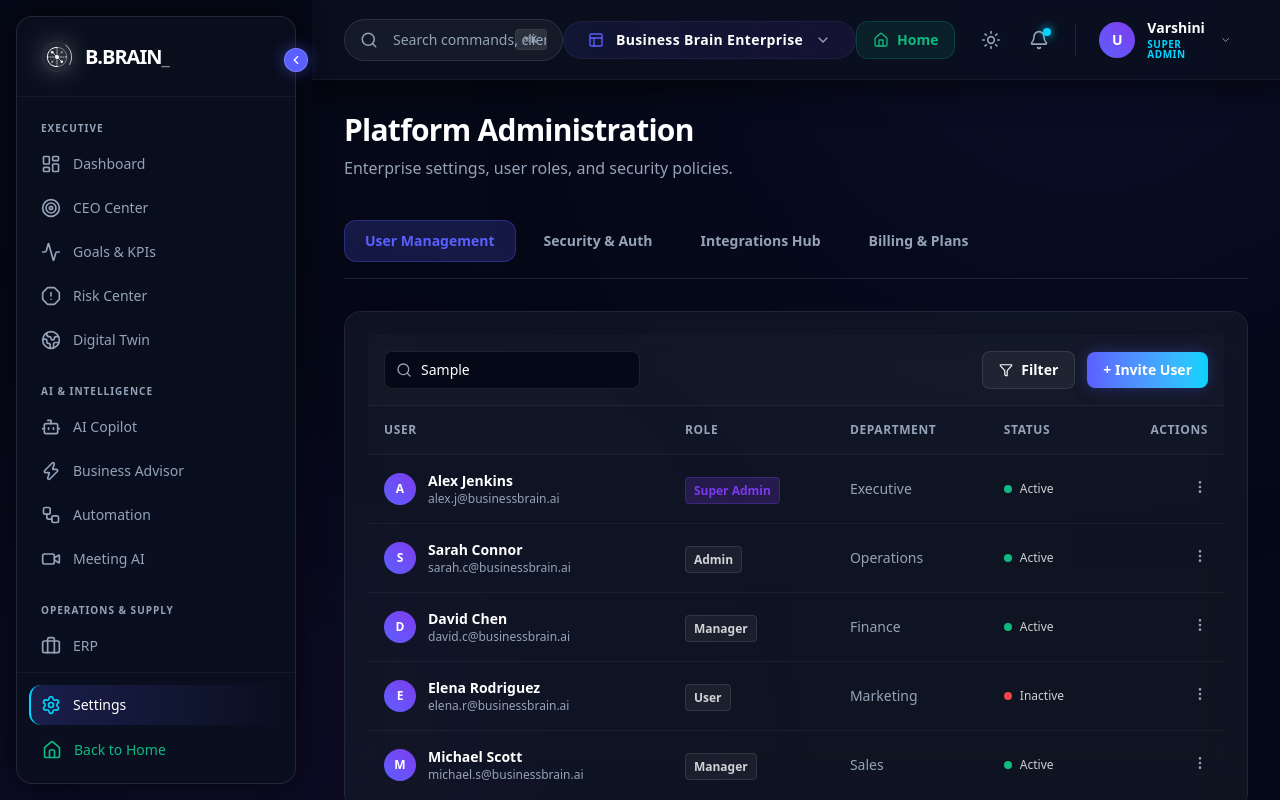
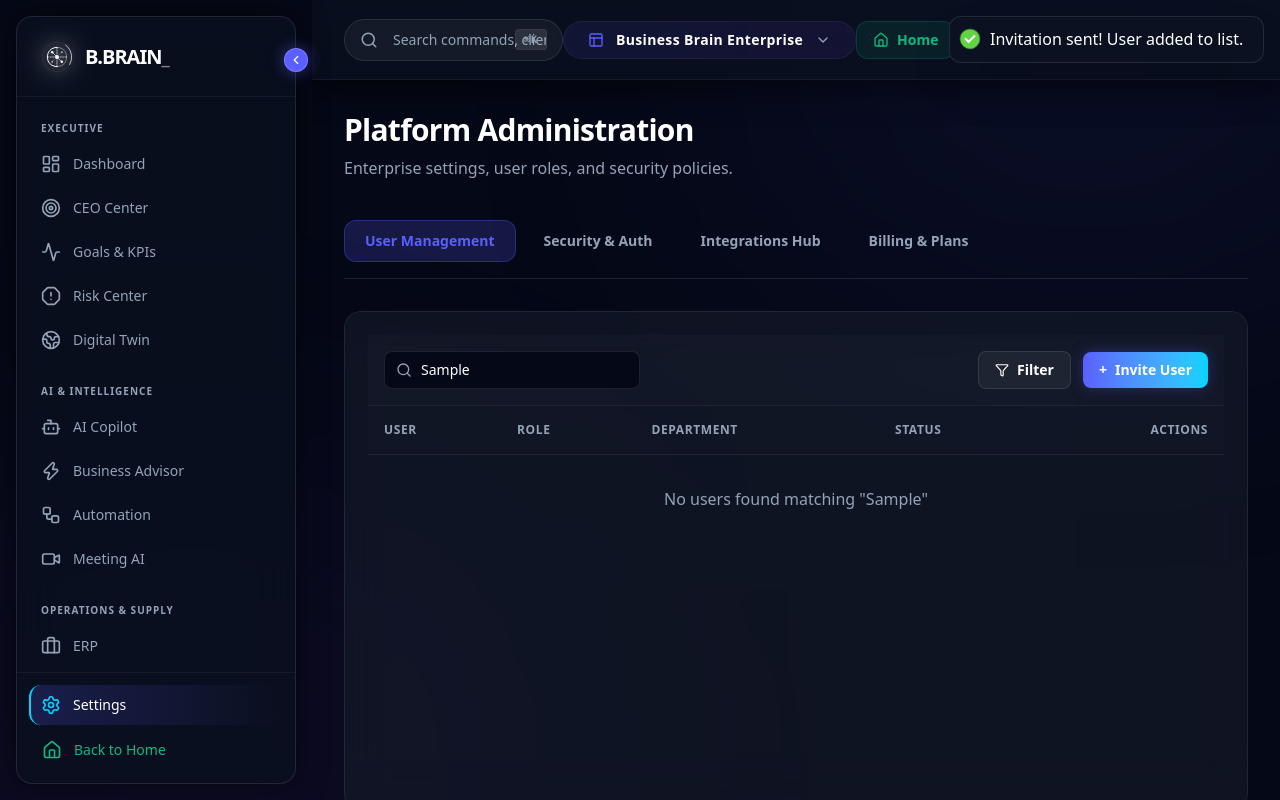
Before and after one commit to durisetivarshini-ux/business-brain, a React (Vite) app: page /app/settings in a window 1280 px wide. Both pictures are taken after typing "Sample" into the empty fields and a click on the button "+ Invite User". Built offline with nearby package versions, Linux system fonts and the light colour scheme; a web font is replaced by a local one.

Commit message:
feat: make Settings Platform Administration pages fully interactive (states, keys, search, mock APIs)

```diff
--- a/src/pages/Settings/IntegrationHub.jsx
+++ b/src/pages/Settings/IntegrationHub.jsx
@@ -1,24 +1,41 @@
-import React from 'react';
+import React, { useState } from 'react';
 import { motion } from 'framer-motion';
-import { CheckCircle2, XCircle } from 'lucide-react';
+import { CheckCircle2, XCircle, Loader2 } from 'lucide-react';
 import { GlassCard } from '../../components/ui/GlassCard';
 import { toast } from 'react-hot-toast';
 
 export function IntegrationHub() {
-  const integrations = [
-    { name: "Slack", desc: "Send notifications directly to channels.", connected: true, logo: "https://upload.wikimedia.org/wikipedia/commons/d/d5/Slack_icon_2019.svg" },
-    { name: "Stripe", desc: "Sync payments and generate invoices.", connected: true, logo: "https://upload.wikimedia.org/wikipedia/commons/b/ba/Stripe_Logo%2C_revised_2016.svg" },
-    { name: "AWS S3", desc: "Cloud storage for the Document Vault.", connected: true, logo: "https://upload.wikimedia.org/wikipedia/commons/9/93/Amazon_Web_Services_Logo.svg" },
-    { name: "OpenAI", desc: "Language model powering AI Copilot.", connected: true, logo: "https://upload.wikimedia.org/wikipedia/commons/4/4d/OpenAI_Logo.svg" },
-    { name: "Salesforce", desc: "Bi-directional sync for CRM module.", connected: false, logo: "https://upload.wikimedia.org/wikipedia/commons/f/f9/Salesforce.com_logo.svg" },
-    { name: "GitHub", desc: "Developer API webhooks and logs.", connected: false, logo: "https://upload.wikimedia.org/wikipedia/commons/9/91/Octicons-mark-github.svg" },
-  ];
+  const [integrations, setIntegrations] = useState([
+    { id: 1, name: "Slack", desc: "Send notifications directly to channels.", connected: true, logo: "https://upload.wikimedia.org/wikipedia/commons/d/d5/Slack_icon_2019.svg" },
+    { id: 2, name: "Stripe", desc: "Sync payments and generate invoices.", connected: true, logo: "https://upload.wikimedia.org/wikipedia/commons/b/ba/Stripe_Logo%2C_revised_2016.svg" },
+    { id: 3, name: "AWS S3", desc: "Cloud storage for the Document Vault.", connected: true, logo: "https://upload.wikimedia.org/wikipedia/commons/9/93/Amazon_Web_Services_Logo.svg" },
+    { id: 4, name: "OpenAI", desc: "Language model powering AI Copilot.", connected: true, logo: "https://upload.wikimedia.org/wikipedia/commons/4/4d/OpenAI_Logo.svg" },
+    { id: 5, name: "Salesforce", desc: "Bi-directional sync for CRM module.", connected: false, logo: "https://upload.wikimedia.org/wikipedia/commons/f/f9/Salesforce.com_logo.svg" },
+    { id: 6, name: "GitHub", desc: "Developer API webhooks and logs.", connected: false, logo: "https://upload.wikimedia.org/wikipedia/commons/9/91/Octicons-mark-github.svg" },
+  ]);
+  const [loadingId, setLoadingId] = useState(null);
+
+  const handleToggle = (id, connected, name) => {
+    if (connected) {
+      toast.success(`${name} settings opened.`);
+      return;
+    }
+
+    setLoadingId(id);
+    setTimeout(() => {
+      setIntegrations(integrations.map(inv => inv.id === id ? { ...inv, connected: true } : inv));
+      setLoadingId(null);
+      toast.success(`${name} successfully connected!`);
+    }, 1200);
+  };
+
 
   return (
     <div className="grid grid-cols-1 md:grid-cols-2 lg:grid-cols-3 gap-6">
       {integrations.map((integration, i) => (
         <motion.div
-          key={i}
+          key={integration.id}
+
           initial={{ opacity: 0, y: 10 }}
           animate={{ opacity: 1, y: 0 }}
           transition={{ delay: i * 0.1 }}
@@ -46,11 +63,14 @@ export function IntegrationHub() {
             <p className="text-[#94A3B8] text-sm leading-relaxed mb-6 flex-1">{integration.desc}</p>
 
             <button
-              onClick={() => toast.success(integration.connected ? `${integration.name} settings opened.` : `${integration.name} integration request sent!`)}
-              className={`w-full py-2.5 rounded-lg text-sm font-bold border transition-colors ${integration.connected ? 'bg-white/5 border-white/10 text-white hover:bg-[#EF4444]/20 hover:border-[#EF4444]/50 hover:text-[#EF4444]' : 'bg-[#5B5FFF] border-[#5B5FFF] text-white hover:bg-[#4F54E6]'}`}
+              onClick={() => handleToggle(integration.id, integration.connected, integration.name)}
+              disabled={loadingId === integration.id}
+              className={`w-full py-2.5 flex items-center justify-center gap-2 rounded-lg text-sm font-bold border transition-colors disabled:opacity-50 ${integration.connected ? 'bg-white/5 border-white/10 text-white hover:bg-[#EF4444]/20 hover:border-[#EF4444]/50 hover:text-[#EF4444]' : 'bg-[#5B5FFF] border-[#5B5FFF] text-white hover:bg-[#4F54E6]'}`}
             >
-              {integration.connected ? 'Configure' : 'Connect'}
+              {loadingId === integration.id ? <Loader2 size={16} className="animate-spin" /> : null}
+              {loadingId === integration.id ? 'Connecting...' : (integration.connected ? 'Configure' : 'Connect')}
             </button>
+
 
           </GlassCard>
         </motion.div>
--- a/src/pages/Settings/SecurityPanel.jsx
+++ b/src/pages/Settings/SecurityPanel.jsx
@@ -1,9 +1,36 @@
-import React from 'react';
+import React, { useState } from 'react';
 import { Shield, Key, Smartphone, Clock, AlertTriangle } from 'lucide-react';
 import { GlassCard } from '../../components/ui/GlassCard';
 import { toast } from 'react-hot-toast';
 
 export function SecurityPanel() {
+  const [sessions, setSessions] = useState([
+    { id: 1, device: 'MacBook Pro 16"', location: 'San Francisco, CA • Current Session', active: true, icon: <Smartphone size={16} className="text-[#5B5FFF]" /> },
+    { id: 2, device: 'iPhone 14 Pro', location: 'San Francisco, CA • 2 hours ago', active: false, icon: <Smartphone size={16} className="text-[#94A3B8]" /> }
+  ]);
+
+  const [apiKeys, setApiKeys] = useState([
+    { id: 1, name: 'Production API', key: 'sk_live_*************************3f9a', date: 'Created 2mo ago', fullKey: 'sk_live_9x8c7v6b5n4m3a2s1d0f' }
+  ]);
+
+  const handleRevoke = (id) => {
+    setSessions(sessions.filter(s => s.id !== id));
+    toast.success('Session revoked successfully.');
+  };
+
+  const handleGenerateKey = () => {
+    const randomChars = Math.random().toString(36).substring(2, 10) + Math.random().toString(36).substring(2, 10);
+    const newKey = {
+      id: Date.now(),
+      name: 'New API Key',
+      key: `sk_live_*************************${randomChars.substring(0, 4)}`,
+      fullKey: `sk_live_${randomChars}`,
+      date: 'Created just now'
+    };
+    setApiKeys([newKey, ...apiKeys]);
+    toast.success('New API key generated!');
+  };
+
   return (
     <div className="space-y-6">
 
@@ -37,33 +64,29 @@ export function SecurityPanel() {
         <GlassCard className="p-6 border-white/5 bg-[#0B1120]/60">
           <h3 className="text-sm font-bold text-[#94A3B8] uppercase tracking-wider mb-6">Active Sessions</h3>
           <div className="space-y-4">
-            <div className="flex items-center justify-between p-3 rounded-lg bg-white/5 border border-white/5">
+            {sessions.map(session => (
+              <div key={session.id} className="flex items-center justify-between p-3 rounded-lg bg-white/5 border border-white/5">
                 <div className="flex items-center gap-3">
-                <Smartphone size={16} className="text-[#5B5FFF]" />
+                  {session.icon}
                   <div>
-                  <p className="text-white text-sm font-bold">MacBook Pro 16"</p>
-                  <p className="text-xs text-[#94A3B8]">San Francisco, CA • Current Session</p>
+                    <p className="text-white text-sm font-bold">{session.device}</p>
+                    <p className="text-xs text-[#94A3B8]">{session.location}</p>
                   </div>
                 </div>
+                {session.active ? (
                   <span className="w-2 h-2 rounded-full bg-[#10B981]" />
-            </div>
-            <div className="flex items-center justify-between p-3 rounded-lg bg-white/5 border border-white/5">
-              <div className="flex items-center gap-3">
-                <Smartphone size={16} className="text-[#94A3B8]" />
-                <div>
-                  <p className="text-white text-sm font-bold">iPhone 14 Pro</p>
-                  <p className="text-xs text-[#94A3B8]">San Francisco, CA • 2 hours ago</p>
-                </div>
-              </div>
+                ) : (
                   <button
-                onClick={() => toast.success('Session revoked successfully.')}
+                    onClick={() => handleRevoke(session.id)}
                     className="text-xs font-bold text-[#EF4444] hover:underline"
                   >
                     Revoke
                   </button>
+                )}
+              </div>
+            ))}
+          </div>
 
-            </div>
-          </div>
         </GlassCard>
 
         {/* API Keys */}
@@ -71,7 +94,7 @@ export function SecurityPanel() {
            <div className="flex justify-between items-center mb-6">
              <h3 className="text-sm font-bold text-[#94A3B8] uppercase tracking-wider">Developer API Keys</h3>
              <button
-               onClick={() => toast.success('New API key generated!')}
+               onClick={handleGenerateKey}
                className="text-xs font-bold text-[#00D4FF] hover:underline"
              >
                + Generate New
@@ -79,23 +102,30 @@ export function SecurityPanel() {
            </div>
 
            <div className="space-y-4">
-             <div className="p-3 rounded-lg bg-white/5 border border-white/5">
+             {apiKeys.map(api => (
+               <div key={api.id} className="p-3 rounded-lg bg-white/5 border border-white/5">
                  <div className="flex justify-between items-center mb-2">
-                 <p className="text-white text-sm font-bold flex items-center gap-2"><Key size={14} className="text-[#F59E0B]"/> Production API</p>
-                 <span className="text-xs text-[#94A3B8]">Created 2mo ago</span>
+                   <p className="text-white text-sm font-bold flex items-center gap-2">
+                     <Key size={14} className="text-[#F59E0B]"/> {api.name}
+                   </p>
+                   <span className="text-xs text-[#94A3B8]">{api.date}</span>
                  </div>
                  <div className="flex items-center justify-between bg-[#050816] p-2 rounded border border-white/10">
-                 <code className="text-[#94A3B8] text-xs font-mono">sk_live_*************************3f9a</code>
+                   <code className="text-[#94A3B8] text-xs font-mono">{api.key}</code>
                    <button
-                   onClick={() => { navigator.clipboard.writeText('sk_live_*************************3f9a'); toast.success('API key copied to clipboard!'); }}
+                     onClick={() => {
+                       navigator.clipboard.writeText(api.fullKey);
+                       toast.success('API key copied to clipboard!');
+                     }}
                      className="text-xs font-bold text-white hover:text-[#5B5FFF]"
                    >
                      Copy
                    </button>
-
                  </div>
                </div>
+             ))}
            </div>
+
         </GlassCard>
 
       </div>
--- a/src/pages/Settings/UserManagement.jsx
+++ b/src/pages/Settings/UserManagement.jsx
@@ -1,16 +1,48 @@
-import React from 'react';
-import { Search, Filter, MoreVertical } from 'lucide-react';
+import React, { useState, useMemo } from 'react';
+import { Search, Filter, MoreVertical, Loader2 } from 'lucide-react';
 import { GlassCard } from '../../components/ui/GlassCard';
 import { toast } from 'react-hot-toast';
 
 export function UserManagement() {
-  const users = [
-    { name: "Alex Jenkins", role: "Super Admin", dept: "Executive", email: "alex.j@businessbrain.ai", status: "Active" },
-    { name: "Sarah Connor", role: "Admin", dept: "Operations", email: "sarah.c@businessbrain.ai", status: "Active" },
-    { name: "David Chen", role: "Manager", dept: "Finance", email: "david.c@businessbrain.ai", status: "Active" },
-    { name: "Elena Rodriguez", role: "User", dept: "Marketing", email: "elena.r@businessbrain.ai", status: "Inactive" },
-    { name: "Michael Scott", role: "Manager", dept: "Sales", email: "michael.s@businessbrain.ai", status: "Active" },
-  ];
+  const [users, setUsers] = useState([
+    { id: 1, name: "Alex Jenkins", role: "Super Admin", dept: "Executive", email: "alex.j@businessbrain.ai", status: "Active" },
+    { id: 2, name: "Sarah Connor", role: "Admin", dept: "Operations", email: "sarah.c@businessbrain.ai", status: "Active" },
+    { id: 3, name: "David Chen", role: "Manager", dept: "Finance", email: "david.c@businessbrain.ai", status: "Active" },
+    { id: 4, name: "Elena Rodriguez", role: "User", dept: "Marketing", email: "elena.r@businessbrain.ai", status: "Inactive" },
+    { id: 5, name: "Michael Scott", role: "Manager", dept: "Sales", email: "michael.s@businessbrain.ai", status: "Active" },
+  ]);
+
+  const [searchQuery, setSearchQuery] = useState("");
+  const [isInviting, setIsInviting] = useState(false);
+
+  const filteredUsers = useMemo(() => {
+    if (!searchQuery) return users;
+    const q = searchQuery.toLowerCase();
+    return users.filter(u =>
+      u.name.toLowerCase().includes(q) ||
+      u.email.toLowerCase().includes(q) ||
+      u.dept.toLowerCase().includes(q) ||
+      u.role.toLowerCase().includes(q)
+    );
+  }, [users, searchQuery]);
+
+  const handleInvite = () => {
+    setIsInviting(true);
+    setTimeout(() => {
+      const newUser = {
+        id: Date.now(),
+        name: "New Invited User",
+        role: "User",
+        dept: "Onboarding",
+        email: `invited_${Math.floor(Math.random() * 1000)}@businessbrain.ai`,
+        status: "Pending"
+      };
+      setUsers([newUser, ...users]);
+      setIsInviting(false);
+      toast.success('Invitation sent! User added to list.');
+    }, 1000);
+  };
+
 
   return (
     <GlassCard className="border-white/5 bg-[#0B1120]/60 overflow-hidden flex flex-col h-[500px]">
@@ -22,8 +54,11 @@ export function UserManagement() {
           <input
             type="text"
             placeholder="Search users..."
+            value={searchQuery}
+            onChange={(e) => setSearchQuery(e.target.value)}
             className="w-full bg-[#050816] border border-white/10 rounded-lg py-2 pl-9 pr-4 text-sm text-white focus:outline-none focus:border-[#5B5FFF]"
           />
+
         </div>
         <div className="flex items-center gap-3 w-full md:w-auto">
           <button
@@ -33,11 +68,14 @@ export function UserManagement() {
             <Filter size={14} /> Filter
           </button>
           <button
-            onClick={() => toast.success('Invite link copied to clipboard!')}
-            className="px-4 py-2 rounded-lg bg-gradient-to-r from-[#5B5FFF] to-[#00D4FF] text-white text-sm font-bold transition-transform hover:scale-[1.02] shadow-[0_0_15px_rgba(91,95,255,0.3)]"
+            onClick={handleInvite}
+            disabled={isInviting}
+            className="px-4 py-2 rounded-lg bg-gradient-to-r from-[#5B5FFF] to-[#00D4FF] text-white text-sm font-bold transition-transform hover:scale-[1.02] shadow-[0_0_15px_rgba(91,95,255,0.3)] flex items-center gap-2 disabled:opacity-50"
           >
-            + Invite User
+            {isInviting ? <Loader2 size={16} className="animate-spin" /> : <span>+</span>}
+            Invite User
           </button>
+
         </div>
 
       </div>
@@ -55,8 +93,15 @@ export function UserManagement() {
             </tr>
           </thead>
           <tbody>
-            {users.map((user, i) => (
-              <tr key={i} className="border-b border-white/5 hover:bg-white/5 transition-colors">
+            {filteredUsers.length === 0 ? (
+              <tr>
+                <td colSpan="5" className="p-8 text-center text-[#94A3B8]">
+                  No users found matching "{searchQuery}"
+                </td>
+              </tr>
+            ) : filteredUsers.map((user) => (
+              <tr key={user.id} className="border-b border-white/5 hover:bg-white/5 transition-colors">
+
                 <td className="p-4">
                   <div className="flex items-center gap-3">
                     <div className="w-8 h-8 rounded-full bg-gradient-to-tr from-[#5B5FFF] to-[#7C3AED] flex items-center justify-center font-bold text-white text-xs">
@@ -76,10 +121,11 @@ export function UserManagement() {
                 <td className="p-4 text-sm text-[#94A3B8]">{user.dept}</td>
                 <td className="p-4">
                   <div className="flex items-center gap-2">
-                    <div className={`w-2 h-2 rounded-full ${user.status === 'Active' ? 'bg-[#10B981]' : 'bg-[#EF4444]'}`} />
+                    <div className={`w-2 h-2 rounded-full ${user.status === 'Active' ? 'bg-[#10B981]' : user.status === 'Pending' ? 'bg-[#F59E0B]' : 'bg-[#EF4444]'}`} />
                     <span className="text-xs text-white/80">{user.status}</span>
                   </div>
                 </td>
+
                 <td className="p-4 text-right">
                   <button
                     onClick={() => toast('User settings opened.')}
```
Lines whose indentation alone changed are shown as unchanged.
